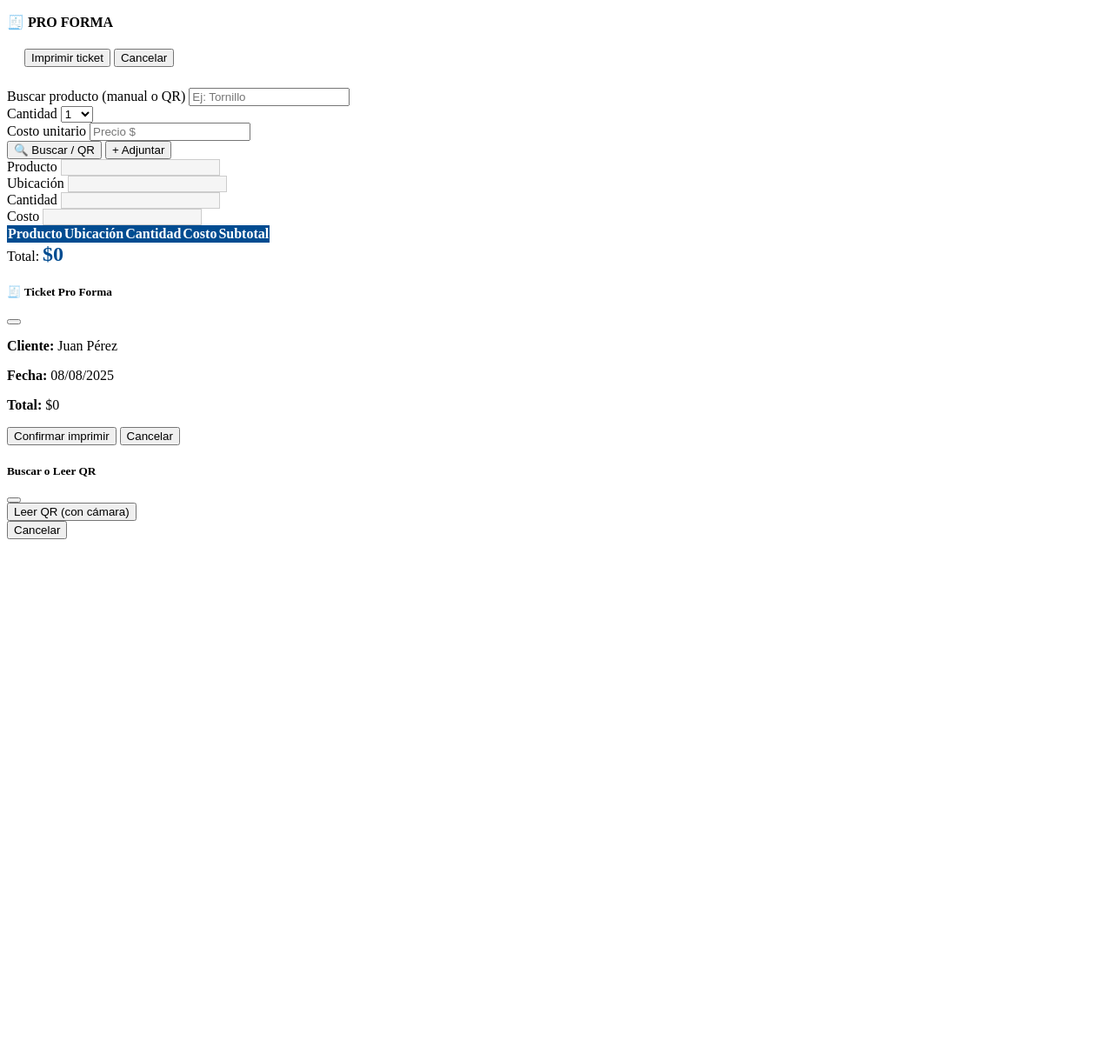
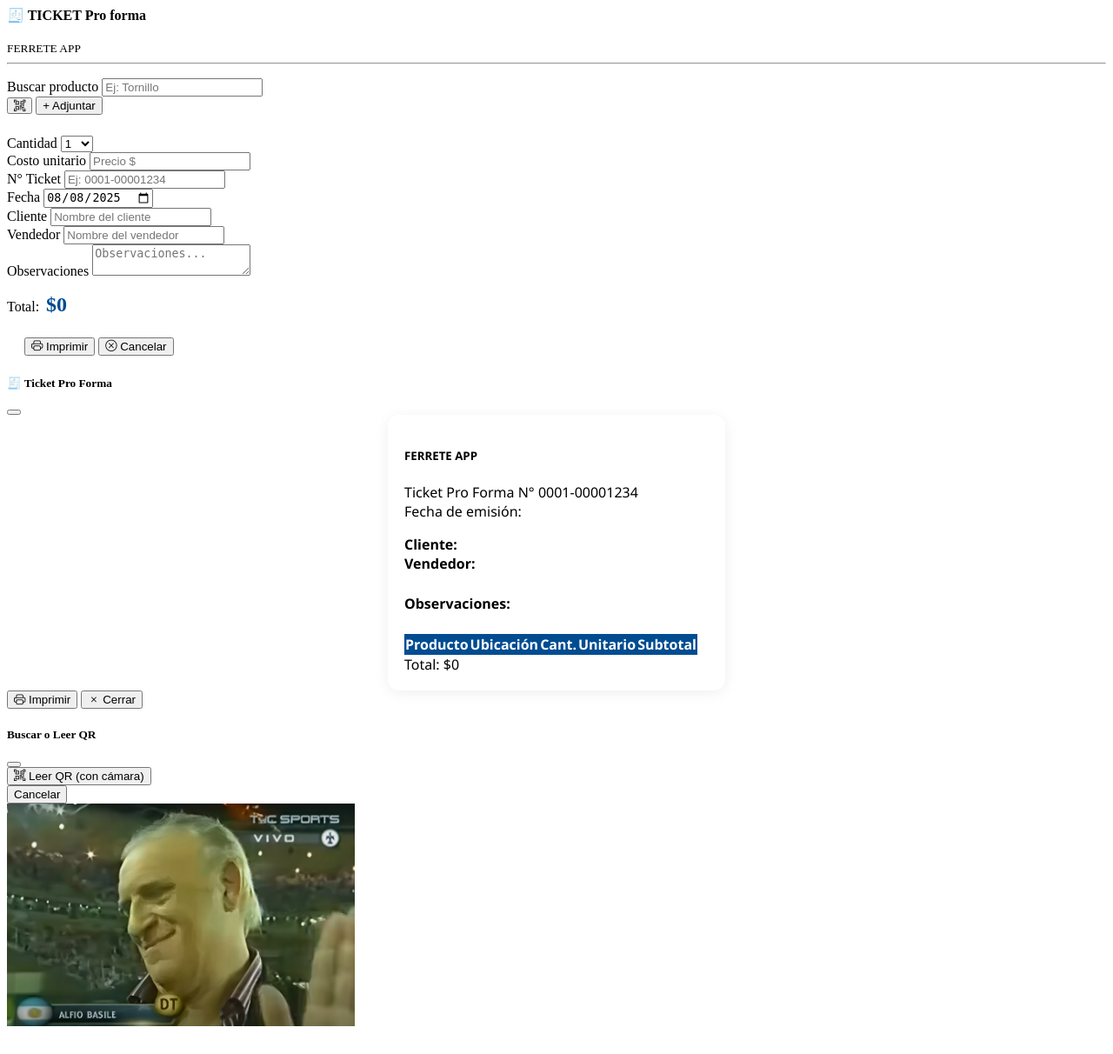
Before and after one commit to arielmtorres/ferreteapp, a PHP site: page /components/ventas/nueva.php in a window 1280 px wide. Shown: the whole page at 87% size. Before the commit the page ends 620 px from the top, so only its background shows below. Run offline with PHP 8.4, Linux system fonts and the light colour scheme; lists and menus that the app fills with data are empty.

Commit message:
losgenioshaceneso

```diff
--- a/components/ventas/assets/nueva.css
+++ b/components/ventas/assets/nueva.css
@@ -60,3 +60,49 @@
   font-weight: bold;
   color: #004c91;
 }
+
+
+/* Modal imagen temporal (fondo oscuro fuerte) */
+#modalImagenTemporal .modal-content {
+  background: transparent;
+  box-shadow: none;
+  border: none;
+}
+.modal-backdrop.show {
+  opacity: 0.9;
+  background: #000;
+}
+
+
+
+
+.factura-imprimir {
+max-width: 350px;
+margin: 0 auto;
+background: #fff;
+border-radius: 13px;
+padding: 1rem 1.2rem 1.2rem 1.2rem;
+font-family: 'Segoe UI', Arial, sans-serif;
+box-shadow: 0 3px 16px #0001;
+}
+@media print {
+.modal-content, .modal-dialog, .factura-modal-content {
+  background: none !important;
+  box-shadow: none !important;
+  border: none !important;
+  padding: 0 !important;
+  margin: 0 auto !important;
+}
+.factura-imprimir {
+  border: 2px dashed #bdbdbd !important;
+  background: #fafafa !important;
+  font-family: 'Courier New', Courier, monospace !important;
+  max-width: 340px !important;
+  box-shadow: none !important;
+  color: #000 !important;
+}
+.modal-footer, .btn, nav, header, footer, .d-print-none {
+  display: none !important;
+}
+
+}
--- a/components/ventas/assets/nueva.js
+++ b/components/ventas/assets/nueva.js
@@ -15,6 +15,8 @@
   const inputCosto = document.getElementById('inputCosto');
   const btnCancelar = document.getElementById('btnCancelarVenta');
   const busqInput = document.getElementById('busquedaProducto');
+  const qrReaderDiv = document.getElementById('qr-reader');
+  const modalQR = document.getElementById('modalScanOrSearchQR');
 
   let productoSeleccionado = null;
   let totalGlobal = 0;
@@ -27,14 +29,13 @@
   }
 
   btnBuscar.addEventListener("click", () => {
-    document.getElementById('qr-reader').style.display = 'none';
+    qrReaderDiv.style.display = 'none';
     qrJsonDisplay.style.display = 'none';
     btnAceptarQRData.style.display = 'none';
     jsonContentArea.value = '';
   });
 
   btnLeerQR.addEventListener("click", () => {
-    const qrReaderDiv = document.getElementById('qr-reader');
     qrReaderDiv.style.display = 'block';
     qrJsonDisplay.style.display = 'none';
     btnAceptarQRData.style.display = 'none';
@@ -81,14 +82,25 @@
     }
     const qrReaderDiv = document.getElementById('qr-reader');
     qrReaderDiv.style.display = 'none';
+    // Limpia overlay si queda colgado
+    document.querySelectorAll('.modal-backdrop').forEach(b => b.remove());
+    document.body.classList.remove('modal-open');
   });
 
+  // ✅ "Aceptar" después de leer QR: NO navega ni recarga, solo cierra modal y limpia overlays
   btnAceptarQRData.addEventListener("click", () => {
+    let raw = jsonContentArea.value
+      .replace(/^[^{]*/, '')   // Quita lo anterior al primer {
+      .replace(/[^}]*$/, '');  // Quita lo posterior al último }
     let jsonDatos = null;
     try {
-      jsonDatos = JSON.parse(jsonContentArea.value);
+      jsonDatos = JSON.parse(raw);
       mostrarProductoEnPantalla(jsonDatos);
       bootstrap.Modal.getInstance(document.getElementById("modalScanOrSearchQR")).hide();
+      setTimeout(() => {
+        document.querySelectorAll('.modal-backdrop').forEach(b => b.remove());
+        document.body.classList.remove('modal-open');
+      }, 350);
     } catch (e) {
       jsonContentArea.value = "Error: JSON inválido. Revisá el formato.";
       btnAceptarQRData.style.display = 'none';
@@ -116,7 +128,6 @@
   inputCosto.addEventListener("input", actualizarTotalVista);
 
   btnAdj.addEventListener("click", () => {
-    console.log('btnAdj click');
     if (!productoSeleccionado) {
       alert("Selecciona un producto primero");
       return;
@@ -135,14 +146,7 @@
     tablaBody.appendChild(tr);
     proformaTotal.textContent = "$" + totalGlobal.toLocaleString();
 
-    // Debug AJAX
-    console.log("Enviando a guardar_producto.php", {
-      producto: productoSeleccionado.producto,
-      ubicacion: productoSeleccionado.ubicacion,
-      precio: costo,
-      cantidad: cant
-    });
-
+    // Simula guardar producto vía AJAX
     fetch('components/ventas/guardar_producto.php', {
       method: "POST",
       headers: {"Content-Type": "application/json"},
@@ -153,20 +157,14 @@
         cantidad: cant
       })
     })
-    .then(r => {
-      console.log('Respuesta cruda:', r);
-      return r.json();
-    })
+    .then(r => r.json())
     .then(res => {
-      console.log("Respuesta AJAX:", res);
-      if(res.success){
-        // alert('Producto guardado en base de datos');
-      } else {
+      if (!res.success) {
         alert("No se pudo guardar en la base: " + (res.error || "Error desconocido"));
       }
     })
     .catch(err => {
-      alert("Error AJAX: " + err);
+      // alert("Error AJAX: " + err);
     });
 
     productoSeleccionado = null;
--- a/components/ventas/nueva.php
+++ b/components/ventas/nueva.php
@@ -1,94 +1,140 @@
 <link rel="stylesheet" href="components/ventas/assets/nueva.css">
 
-<section id="nueva-venta" class="container py-4">
-  <div class="d-flex justify-content-between align-items-center mb-4">
-    <h4 class="m-0">🧾 PRO FORMA</h4>
-    <div class="d-flex gap-2">
-      <button id="btnImprimir" class="btn btn-success" data-bs-toggle="modal" data-bs-target="#modalTicket">Imprimir ticket</button>
-      <button id="btnCancelarVenta" class="btn btn-secondary">Cancelar</button>
+<section id="nueva-venta" class="container py-3">
+  <div class="ticket-factura mx-auto mb-4 p-4 shadow-sm bg-light">
+    <div class="text-center mb-3">
+      <h4 class="mb-1">🧾 TICKET Pro forma</h4>
+      <small class="text-muted">FERRETE APP</small>
+      <hr class="my-2">
+    </div>
+
+    <!-- Buscar producto y QR -->
+    <div class="d-flex align-items-end mb-3 gap-2">
+      <div class="flex-fill">
+        <label for="busquedaProducto" class="form-label mb-1">Buscar producto</label>
+        <input type="text" id="busquedaProducto" class="form-control form-control-sm" placeholder="Ej: Tornillo">
+      </div>
+      <button id="btnBuscarProd" class="btn btn-primary btn-sm" data-bs-toggle="modal" data-bs-target="#modalScanOrSearchQR" title="Buscar o leer QR">
+        <i class="bi bi-qr-code-scan"></i>
+      </button>
+      <button id="btnAdjuntar" class="btn btn-secondary btn-sm ms-1">+ Adjuntar</button>
+    </div>
+    <div class="row gx-1 mb-3">
+      <div class="col-5">
+        <label for="selectCant" class="form-label mb-1">Cantidad</label>
+        <select id="selectCant" class="form-select form-select-sm"></select>
+      </div>
+      <div class="col-7">
+        <label for="inputCosto" class="form-label mb-1">Costo unitario</label>
+        <input type="number" id="inputCosto" class="form-control form-control-sm" min="0" placeholder="Precio $">
       </div>
     </div>
 
-  <div class="row g-3 mb-4">
-    <div class="col-md-6">
-      <label for="busquedaProducto" class="form-label">Buscar producto (manual o QR)</label>
-      <input type="text" id="busquedaProducto" class="form-control" placeholder="Ej: Tornillo">
+
+
+<!-- Cabecera de Factura Pro Forma -->
+<div class="row g-3 mb-2">
+  <div class="col-md-3">
+    <label class="form-label">N° Ticket </label>
+    <input type="text" id="facturaNumeroInput" class="form-control" placeholder="Ej: 0001-00001234">
   </div>
   <div class="col-md-3">
-      <label for="selectCant" class="form-label">Cantidad</label>
-      <select id="selectCant" class="form-select"></select>
+    <label class="form-label">Fecha</label>
+    <input type="date" id="ticketFecha" class="form-control" value="<?= date('Y-m-d') ?>">
   </div>
   <div class="col-md-3">
-      <label for="inputCosto" class="form-label">Costo unitario</label>
-      <input type="number" id="inputCosto" class="form-control" min="0" placeholder="Precio $">
+    <label class="form-label">Cliente</label>
+    <input type="text" id="ticketCliente" class="form-control" placeholder="Nombre del cliente">
   </div>
-    <div class="col-12 text-end">
-      <!-- Botón que abre el modal de búsqueda QR/URL -->
-      <button id="btnBuscarProd" class="btn btn-primary me-2" data-bs-toggle="modal" data-bs-target="#modalScanOrSearchQR">🔍 Buscar / QR</button>
-      <button id="btnAdjuntar" class="btn btn-secondary">+ Adjuntar</button>
+  <div class="col-md-3">
+    <label class="form-label">Vendedor</label>
+    <input type="text" id="ticketVendedor" class="form-control" placeholder="Nombre del vendedor">
+  </div>
+  <div class="col-12 mt-2">
+    <label class="form-label">Observaciones</label>
+    <textarea id="ticketObservaciones" class="form-control" rows="2" placeholder="Observaciones..."></textarea>
   </div>
 </div>
 
-  <div class="row g-3 mb-4">
-    <div class="col-md-4">
-      <label class="form-label">Producto</label>
-      <input type="text" id="detProducto" class="form-control" readonly>
+
+
+    <div class="d-flex justify-content-end align-items-center mb-2 mt-2 border-top pt-2">
+      <span class="fw-bold">Total:&nbsp;</span>
+      <span id="proformaTotal" class="fs-5 text-success">$0</span>
     </div>
-    <div class="col-md-4">
-      <label class="form-label">Ubicación</label>
-      <input type="text" id="detUbicacion" class="form-control" readonly>
-    </div>
-    <div class="col-md-2">
-      <label class="form-label">Cantidad</label>
-      <input type="text" id="detCantidad" class="form-control" readonly>
-    </div>
-    <div class="col-md-2">
-      <label class="form-label">Costo</label>
-      <input type="text" id="detCosto" class="form-control" readonly>
+
+    <div class="d-flex justify-content-between align-items-center gap-2 mt-3">
+      <button id="btnImprimir" class="btn btn-success flex-fill" data-bs-toggle="modal" data-bs-target="#modalTicket">
+        <i class="bi bi-printer"></i> Imprimir
+      </button>
+      <button id="btnCancelarVenta" class="btn btn-secondary flex-fill">
+        <i class="bi bi-x-circle"></i> Cancelar
+      </button>
     </div>
   </div>
 
-  <div class="table-responsive mb-4">
-    <table class="table table-bordered" id="tablaVenta">
+  <!-- Modal ticket -->
+ <!-- MODAL TICKET PRO FORMA -->
+<div class="modal fade" id="modalTicket" tabindex="-1" aria-hidden="true">
+  <div class="modal-dialog modal-dialog-centered">
+    <div class="modal-content factura-modal-content">
+      <div class="modal-header bg-primary text-white py-2">
+        <h5 class="modal-title">🧾 Ticket Pro Forma</h5>
+        <button type="button" class="btn-close btn-close-white" data-bs-dismiss="modal"></button>
+      </div>
+      <div class="modal-body p-4">
+        <div class="factura-imprimir mx-auto">
+          <!-- ENCABEZADO FACTURA -->
+          <div class="text-center mb-2">
+            <h5 class="fw-bold mb-1">FERRETE APP</h5>
+            <div class="mb-1 small text-muted">Ticket Pro Forma N° <span id="facturaNumero">0001-00001234</span></div>
+            <div class="mb-1 small text-muted">Fecha de emisión: <span id="ticketFechaPreview"></span></div>
+          </div>
+          <!-- DATOS CLIENTE Y VENDEDOR -->
+          <div class="mb-2 d-flex justify-content-between">
+            <div><strong>Cliente:</strong> <span id="ticketClientePreview"></span></div>
+            <div><strong>Vendedor:</strong> <span id="ticketVendedorPreview"></span></div>
+          </div>
+          <!-- OBSERVACIONES -->
+          <div class="mb-2">
+            <strong>Observaciones:</strong>
+            <div class="border rounded px-2 py-1 small" id="ticketObsPreview" style="min-height:24px"></div>
+          </div>
+          <!-- DETALLE DE PRODUCTOS -->
+          <div class="table-responsive mb-2">
+            <table class="table table-bordered table-sm mb-0">
               <thead class="table-light">
-        <tr>
+                <tr class="small text-center">
                   <th>Producto</th>
                   <th>Ubicación</th>
-          <th>Cantidad</th>
-          <th>Costo</th>
+                  <th>Cant.</th>
+                  <th>Unitario</th>
                   <th>Subtotal</th>
                 </tr>
               </thead>
-      <tbody></tbody>
+              <tbody id="tablaVentaTicket"></tbody>
             </table>
           </div>
-
-  <div class="text-end fs-4 fw-bold">
-    Total: <span id="proformaTotal">$0</span>
+          <div class="text-end mt-2 fs-5 fw-bold">
+            Total: <span id="totalModalTicket">$0</span>
           </div>
-
-  <!-- Modal ticket -->
-  <div class="modal fade" id="modalTicket" tabindex="-1" aria-hidden="true">
-    <div class="modal-dialog">
-      <div class="modal-content">
-        <div class="modal-header bg-primary text-white">
-          <h5 class="modal-title">🧾 Ticket Pro Forma</h5>
-          <button type="button" class="btn-close btn-close-white" data-bs-dismiss="modal"></button>
         </div>
-        <div class="modal-body">
-          <p><strong>Cliente:</strong> Juan Pérez</p>
-          <p><strong>Fecha:</strong> <?= date("d/m/Y") ?></p>
-          <p><strong>Total:</strong> <span id="totalModalTicket">$0</span></p>
       </div>
-        <div class="modal-footer">
-          <button type="button" class="btn btn-primary" onclick="window.print()">Confirmar imprimir</button>
-          <button type="button" class="btn btn-secondary" data-bs-dismiss="modal">Cancelar</button>
+      <div class="modal-footer d-print-none">
+        <button type="button" class="btn btn-primary" onclick="window.print()">
+          <i class="bi bi-printer"></i> Imprimir
+        </button>
+        <button type="button" class="btn btn-secondary" data-bs-dismiss="modal">
+          <i class="bi bi-x"></i> Cerrar
+        </button>
       </div>
     </div>
   </div>
 </div>
 
-  <!-- Modal de selección Buscar QR/Leer QR -->
+
+
+  <!-- Modal QR -->
   <div class="modal fade" id="modalScanOrSearchQR" tabindex="-1" aria-hidden="true">
     <div class="modal-dialog modal-dialog-centered">
       <div class="modal-content">
@@ -98,7 +144,9 @@
         </div>
         <div class="modal-body text-center">
           <div class="d-grid gap-2 mb-3">
-            <button id="btnLeerQR" class="btn btn-primary btn-lg">Leer QR (con cámara)</button>
+            <button id="btnLeerQR" class="btn btn-primary btn-lg">
+              <i class="bi bi-qr-code-scan"></i> Leer QR (con cámara)
+            </button>
           </div>
           <div id="qr-reader" style="width: 100%; max-width: 340px; margin: 0 auto; display:none"></div>
           <div id="qrJsonDisplay" class="mt-3" style="display: none;">
@@ -113,11 +161,20 @@
       </div>
     </div>
   </div>
+
+  <!-- MODAL IMAGEN TEMPORAL -->
+  <div class="modal fade" id="modalImagenTemporal" tabindex="-1" aria-hidden="true">
+    <div class="modal-dialog modal-dialog-centered">
+      <div class="modal-content border-0 bg-transparent shadow-none">
+        <div class="modal-body text-center p-0">
+          <img id="imgTemporal" src="components/ventas/assets/losgenios.png" alt="Comprobante" class="img-fluid rounded" style="max-width:400px">
+        </div>
+      </div>
+    </div>
+  </div>
 </section>
 
-
-<!-- Bootstrap JS y QR -->
+<link rel="stylesheet" href="https://cdn.jsdelivr.net/npm/bootstrap-icons@1.11.3/font/bootstrap-icons.min.css">
 <script src="https://cdn.jsdelivr.net/npm/bootstrap@5.3.0/dist/js/bootstrap.bundle.min.js"></script>
 <script src="components/ventas/assets/html5-qrcode.min.js"></script>
-
 <script src="components/ventas/assets/nueva.js"></script>
--- a/includes/header.php
+++ b/includes/header.php
@@ -14,12 +14,12 @@
 
 
 
-  <link rel="stylesheet" href="css/style.css" />
+  <link rel="stylesheet" href="./css/style.css" />
 </head>
 <body>
   <header>
     <div class="header-left">
-      <img src="img/logoF.png" alt="Logo" class="logo" />
+      <img src="img/headerlogo.png" alt="Logo" class="logo-header" />
     </div>
 
     <button class="menu-toggle" aria-label="Abrir menú">
```
Also changed, not shown: components/ventas/assets/ventas.js (+92 -42 lines), components/ventas/ventas.php (+7 -11 lines), css/style.css (+5 -3 lines), components/ventas/assets/losgenios.png (added), img/header.png, img/headerlogo.png (added). Lines whose indentation alone changed are shown as unchanged.
